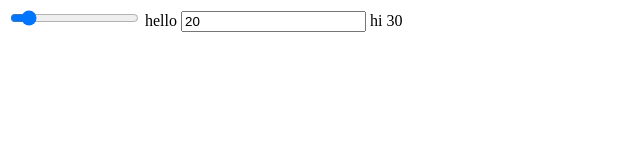
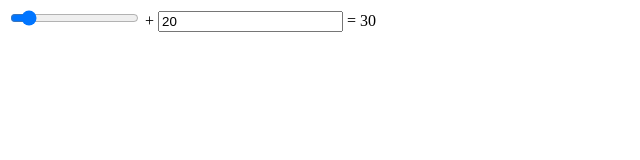
Before and after one commit to ChathuminiBandara/ITS-HTML, a plain HTML site: page HTML_Files/ONIPOint.html in a window 1280 px wide. Shown: the full height of the page, 0-640 px from the left. Drawn offline with Linux system fonts and the light colour scheme.

Commit message:
forms Tag 9. Oninput

```diff
--- a/HTML_Files/ONIPOint.html
+++ b/HTML_Files/ONIPOint.html
@@ -6,11 +6,11 @@
 </head>
 <body>
 <div>
-<form oninput="result.value=a.value + b.value">
+<form oninput="result.value=parseInt(a.value) + parseInt(b.value)">
     <input type="range" id="a" name="a" value="10">
-    hello
+    +
     <input type="number" id="b" name="b" value="20">
-    hi
+    =
     <output name="result"> 30 </output>
 </form>
 </div>
```
